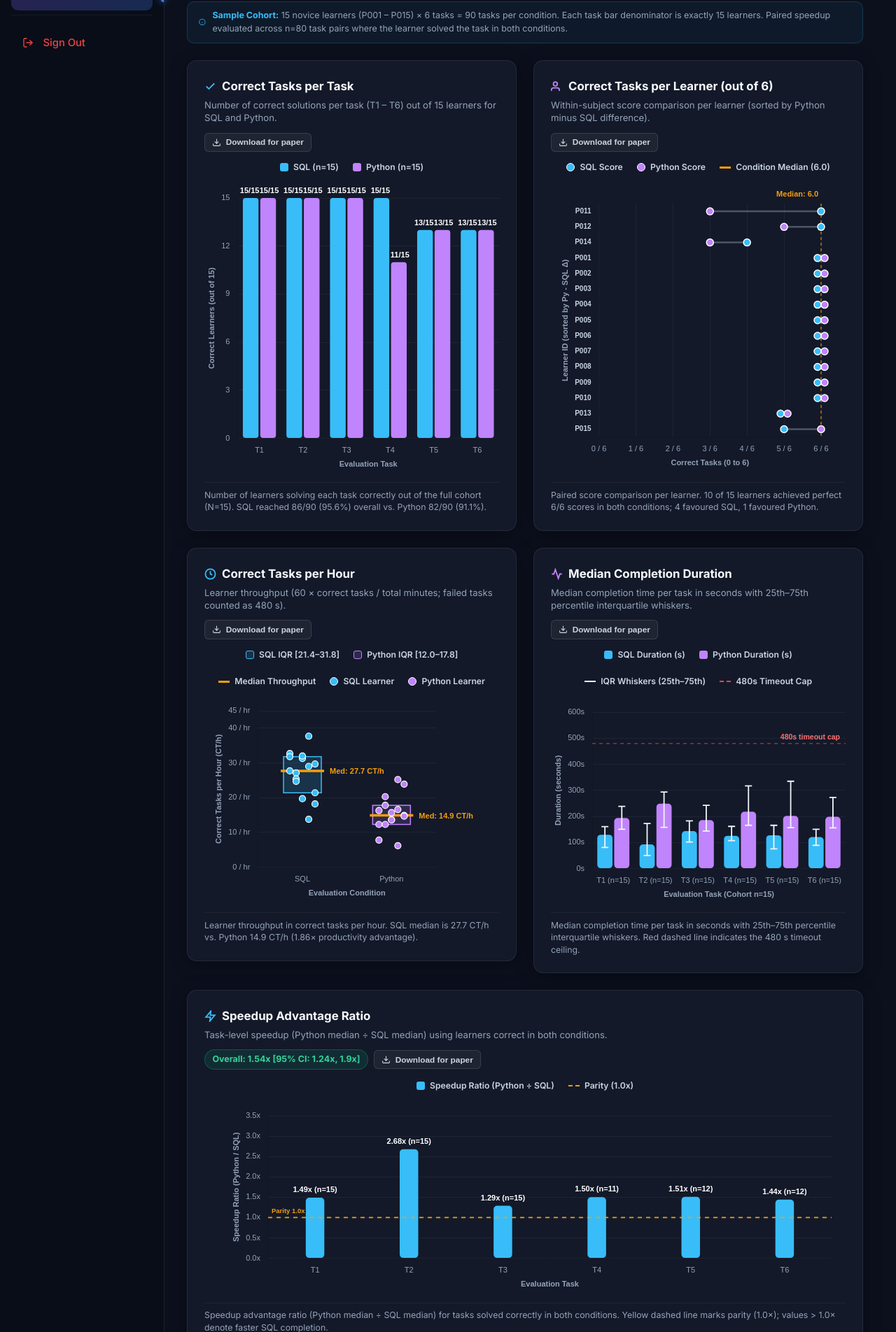
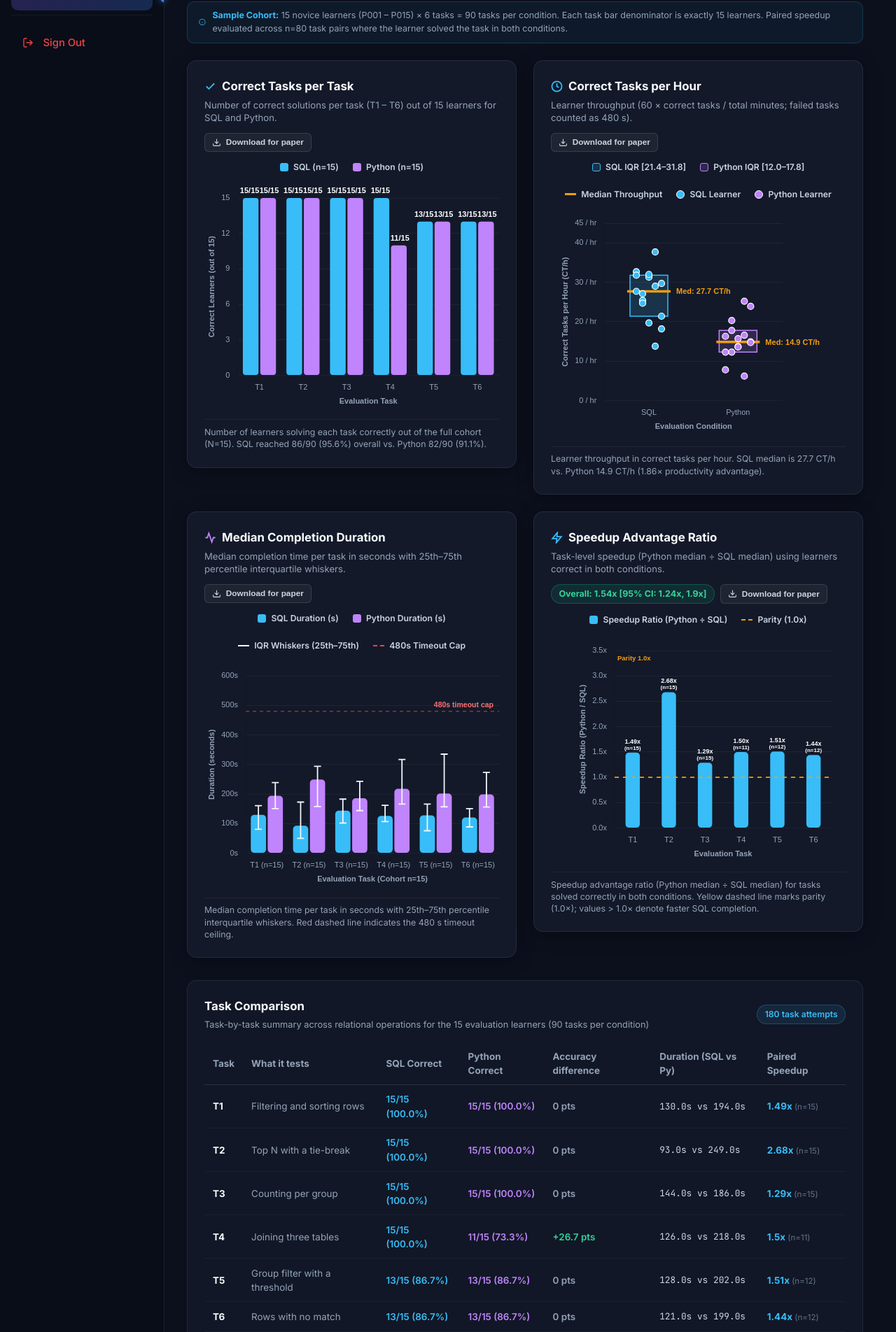
Before and after one commit to DeathKnell837/querylearn, a Flask app: page /dashboard/charts in a window 1280 px wide. Shown: the part 274-2178 px from the top of the page at 70% size. Run offline with Flask 3, Linux system fonts and the light colour scheme; a user stored in the database is signed in; data comes from the database, SQL or seed files in the repository.

Commit message:
feat(charts): redesign comparison page to balanced 2x2 primary grid and move diagnostic dumbbell to supplementary

```diff
--- a/templates/dashboard/charts.html
+++ b/templates/dashboard/charts.html
@@ -369,41 +369,13 @@
                     <div class="legend-item"><span class="legend-swatch sql"></span> SQL (n=15)</div>
                     <div class="legend-item"><span class="legend-swatch python"></span> Python (n=15)</div>
                 </div>
-                <div style="position: relative; height: 420px; width: 100%;">
+                <div style="position: relative; height: 330px; width: 100%;">
                     <canvas id="correctTasksChart"></canvas>
                 </div>
                 <p class="chart-caption">Number of learners solving each task correctly out of the full cohort (N=15). SQL reached 86/90 (95.6%) overall vs. Python 82/90 (91.1%).</p>
             </div>
 
-            <!-- Chart 2: Correct Tasks per Learner (out of 6) (Horizontal Paired Dot Plot sorted by diff) -->
-            <div class="analytics-card">
-                <div class="analytics-card-header">
-                    <div>
-                        <h3 class="analytics-card-title">
-                            <svg width="17" height="17" viewBox="0 0 24 24" fill="none" stroke="#c084fc" stroke-width="2.5"><path d="M17 21v-2a4 4 0 0 0-4-4H5a4 4 0 0 0-4 4v2"></path><circle cx="9" cy="7" r="4"></circle></svg>
-                            Correct Tasks per Learner (out of 6)
-                        </h3>
-                        <p class="analytics-card-sub">Within-subject score comparison per learner (sorted by Python minus SQL difference).</p>
-                    </div>
-                    <div class="header-actions">
-                        <button class="btn-paper-download" onclick="exportChartForPaper('learnerScoresChart', 'Figure_2_Correct_Tasks_per_Learner.png', 'Correct Tasks per Learner (out of 6)')">
-                            <svg width="13" height="13" viewBox="0 0 24 24" fill="none" stroke="currentColor" stroke-width="2"><path d="M21 15v4a2 2 0 0 1-2 2H5a2 2 0 0 1-2-2v-4"></path><polyline points="7 10 12 15 17 10"></polyline><line x1="12" y1="15" x2="12" y2="3"></line></svg>
-                            Download for paper
-                        </button>
-                    </div>
-                </div>
-                <div class="chart-legend-row">
-                    <div class="legend-item"><span class="legend-swatch circle-sql"></span> SQL Score</div>
-                    <div class="legend-item"><span class="legend-swatch circle-py"></span> Python Score</div>
-                    <div class="legend-item"><span class="legend-line med"></span> Condition Median (6.0)</div>
-                </div>
-                <div style="position: relative; height: 420px; width: 100%;">
-                    <canvas id="learnerScoresChart"></canvas>
-                </div>
-                <p class="chart-caption">Paired score comparison per learner. 10 of 15 learners achieved perfect 6/6 scores in both conditions; 4 favoured SQL, 1 favoured Python.</p>
-            </div>
-
-            <!-- Chart 3: Correct Tasks per Hour (Strip Plot + Jitter + Median placed in free space) -->
+            <!-- Figure 2: Correct Tasks per Hour (Strip Plot + Jitter + Median placed in free space) -->
             <div class="analytics-card">
                 <div class="analytics-card-header">
                     <div>
@@ -414,7 +386,7 @@
                         <p class="analytics-card-sub">Learner throughput (60 &times; correct tasks / total minutes; failed tasks counted as 480 s).</p>
                     </div>
                     <div class="header-actions">
-                        <button class="btn-paper-download" onclick="exportChartForPaper('ctPerHourChart', 'Figure_3_Correct_Tasks_per_Hour.png', 'Correct Tasks per Hour by Condition')">
+                        <button class="btn-paper-download" onclick="exportChartForPaper('ctPerHourChart', 'Figure_2_Correct_Tasks_per_Hour.png', 'Correct Tasks per Hour by Condition')">
                             <svg width="13" height="13" viewBox="0 0 24 24" fill="none" stroke="currentColor" stroke-width="2"><path d="M21 15v4a2 2 0 0 1-2 2H5a2 2 0 0 1-2-2v-4"></path><polyline points="7 10 12 15 17 10"></polyline><line x1="12" y1="15" x2="12" y2="3"></line></svg>
                             Download for paper
                         </button>
@@ -427,13 +399,13 @@
                     <div class="legend-item"><span class="legend-swatch circle-sql"></span> SQL Learner</div>
                     <div class="legend-item"><span class="legend-swatch circle-py"></span> Python Learner</div>
                 </div>
-                <div style="position: relative; height: 300px; width: 100%;">
+                <div style="position: relative; height: 330px; width: 100%;">
                     <canvas id="ctPerHourChart"></canvas>
                 </div>
                 <p class="chart-caption">Learner throughput in correct tasks per hour. SQL median is 27.7 CT/h vs. Python 14.9 CT/h (1.86&times; productivity advantage).</p>
             </div>
 
-            <!-- Chart 4: Median Completion Duration (Grouped Bars + IQR Whiskers + 480s cap dashed line) -->
+            <!-- Figure 3: Median Completion Duration (Grouped Bars + IQR Whiskers + 480s cap dashed line) -->
             <div class="analytics-card">
                 <div class="analytics-card-header">
                     <div>
@@ -444,7 +416,7 @@
                         <p class="analytics-card-sub">Median completion time per task in seconds with 25th&ndash;75th percentile interquartile whiskers.</p>
                     </div>
                     <div class="header-actions">
-                        <button class="btn-paper-download" onclick="exportChartForPaper('durationChart', 'Figure_4_Median_Completion_Duration.png', 'Median Completion Duration with IQR Whiskers')">
+                        <button class="btn-paper-download" onclick="exportChartForPaper('durationChart', 'Figure_3_Median_Completion_Duration.png', 'Median Completion Duration with IQR Whiskers')">
                             <svg width="13" height="13" viewBox="0 0 24 24" fill="none" stroke="currentColor" stroke-width="2"><path d="M21 15v4a2 2 0 0 1-2 2H5a2 2 0 0 1-2-2v-4"></path><polyline points="7 10 12 15 17 10"></polyline><line x1="12" y1="15" x2="12" y2="3"></line></svg>
                             Download for paper
                         </button>
@@ -456,14 +428,14 @@
                     <div class="legend-item"><span class="legend-line whisker"></span> IQR Whiskers (25th&ndash;75th)</div>
                     <div class="legend-item"><span class="legend-line cap"></span> 480s Timeout Cap</div>
                 </div>
-                <div style="position: relative; height: 300px; width: 100%;">
+                <div style="position: relative; height: 330px; width: 100%;">
                     <canvas id="durationChart"></canvas>
                 </div>
                 <p class="chart-caption">Median completion time per task in seconds with 25th&ndash;75th percentile interquartile whiskers. Red dashed line indicates the 480 s timeout ceiling.</p>
             </div>
 
-            <!-- Chart 5: Speedup Advantage Ratio (Single ratio bar per task, Parity line at left edge, clean 0.5 ticks) -->
-            <div class="analytics-card" style="grid-column: 1 / -1;">
+            <!-- Figure 4: Speedup Advantage Ratio (Single ratio bar per task, Parity line at left edge, clean 0.5 ticks) -->
+            <div class="analytics-card">
                 <div class="analytics-card-header">
                     <div>
                         <h3 class="analytics-card-title">
@@ -476,7 +448,7 @@
                         <span style="font-size: 0.78rem; font-weight: 700; color: #34d399; background: rgba(16, 185, 129, 0.12); border: 1px solid rgba(16, 185, 129, 0.3); border-radius: 9999px; padding: 0.25rem 0.65rem;">
                             Overall: {{ m.paired_time_ratio }}x [95% CI: {{ m.paired_ratio_ci_low }}x, {{ m.paired_ratio_ci_high }}x]
                         </span>
-                        <button class="btn-paper-download" onclick="exportChartForPaper('speedupChart', 'Figure_5_Speedup_Advantage_Ratio.png', 'Speedup Advantage Ratio (Paired Correct Tasks)')">
+                        <button class="btn-paper-download" onclick="exportChartForPaper('speedupChart', 'Figure_4_Speedup_Advantage_Ratio.png', 'Speedup Advantage Ratio (Paired Correct Tasks)')">
                             <svg width="13" height="13" viewBox="0 0 24 24" fill="none" stroke="currentColor" stroke-width="2"><path d="M21 15v4a2 2 0 0 1-2 2H5a2 2 0 0 1-2-2v-4"></path><polyline points="7 10 12 15 17 10"></polyline><line x1="12" y1="15" x2="12" y2="3"></line></svg>
                             Download for paper
                         </button>
@@ -486,7 +458,7 @@
                     <div class="legend-item"><span class="legend-swatch speedup"></span> Speedup Ratio (Python &divide; SQL)</div>
                     <div class="legend-item"><span class="legend-line parity"></span> Parity (1.0x)</div>
                 </div>
-                <div style="position: relative; height: 280px; width: 100%;">
+                <div style="position: relative; height: 330px; width: 100%;">
                     <canvas id="speedupChart"></canvas>
                 </div>
                 <p class="chart-caption">Speedup advantage ratio (Python median &divide; SQL median) for tasks solved correctly in both conditions. Yellow dashed line marks parity (1.0&times;); values &gt; 1.0&times; denote faster SQL completion.</p>
@@ -560,7 +560,7 @@
                                 <p class="analytics-card-sub">Average attempts required before reaching solution per task (T1 &ndash; T6).</p>
                             </div>
                             <div class="header-actions">
-                                <button class="btn-paper-download" onclick="exportChartForPaper('attemptChart', 'Figure_S1_Attempt_Distribution.png', 'Average Attempts per Task')">
+                                <button class="btn-paper-download" onclick="exportChartForPaper('attemptChart', 'Figure_S2_Attempt_Distribution.png', 'Average Attempts per Task')">
                                     <svg width="13" height="13" viewBox="0 0 24 24" fill="none" stroke="currentColor" stroke-width="2"><path d="M21 15v4a2 2 0 0 1-2 2H5a2 2 0 0 1-2-2v-4"></path><polyline points="7 10 12 15 17 10"></polyline><line x1="12" y1="15" x2="12" y2="3"></line></svg>
                                     Download for paper
                                 </button>
@@ -587,7 +587,7 @@
                                 <p class="analytics-card-sub">Comprehension score (0 to 18) by condition with median, IQR, and learner dots.</p>
                             </div>
                             <div class="header-actions">
-                                <button class="btn-paper-download" onclick="exportChartForPaper('comprehensionChart', 'Figure_S2_Code_Comprehension_Score.png', 'Code Comprehension Score Distribution (0-18)')">
+                                <button class="btn-paper-download" onclick="exportChartForPaper('comprehensionChart', 'Figure_S3_Code_Comprehension_Score.png', 'Code Comprehension Score Distribution (0-18)')">
                                     <svg width="13" height="13" viewBox="0 0 24 24" fill="none" stroke="currentColor" stroke-width="2"><path d="M21 15v4a2 2 0 0 1-2 2H5a2 2 0 0 1-2-2v-4"></path><polyline points="7 10 12 15 17 10"></polyline><line x1="12" y1="15" x2="12" y2="3"></line></svg>
                                     Download for paper
                                 </button>
@@ -600,14 +600,14 @@
                             <div class="legend-item"><span class="legend-swatch circle-sql"></span> SQL Learner</div>
                             <div class="legend-item"><span class="legend-swatch circle-py"></span> Python Learner</div>
                         </div>
-                        <div style="position: relative; height: 260px; width: 100%;">
+                        <div style="position: relative; height: 320px; width: 100%;">
                             <canvas id="comprehensionChart"></canvas>
                         </div>
                         <p class="chart-caption">Reading comprehension score (0 to 18) by condition with median crossbar, IQR range, and individual learner dots.</p>
                     </div>
 
-                    <!-- Chart 8: Survey Likert Responses by Condition -->
-                    <div class="analytics-card" style="grid-column: 1 / -1;">
+                    <!-- Figure S4: Survey Likert Responses by Condition -->
+                    <div class="analytics-card">
                         <div class="analytics-card-header">
                             <div>
                                 <h3 class="analytics-card-title">
@@ -617,7 +617,7 @@
                                 <p class="analytics-card-sub">Subjective evaluation items (Q1 &ndash; Q5) across SQL and Python conditions (100% stacked).</p>
                             </div>
                             <div class="header-actions">
-                                <button class="btn-paper-download" onclick="exportChartForPaper('surveyLikertChart', 'Figure_S3_Survey_Likert_Responses.png', 'Post-Condition Survey Likert Responses (Q1 to Q5)')">
+                                <button class="btn-paper-download" onclick="exportChartForPaper('surveyLikertChart', 'Figure_S4_Survey_Likert_Responses.png', 'Post-Condition Survey Likert Responses (Q1 to Q5)')">
                                     <svg width="13" height="13" viewBox="0 0 24 24" fill="none" stroke="currentColor" stroke-width="2"><path d="M21 15v4a2 2 0 0 1-2 2H5a2 2 0 0 1-2-2v-4"></path><polyline points="7 10 12 15 17 10"></polyline><line x1="12" y1="15" x2="12" y2="3"></line></svg>
                                     Download for paper
                                 </button>
@@ -1220,8 +1220,8 @@
                 hoverBackgroundColor: '#0284c7',
                 borderRadius: 5,
                 borderSkipped: false,
-                barPercentage: 0.38,
-                categoryPercentage: 0.52
+                barPercentage: 0.55,
+                categoryPercentage: 0.72
             }]
         },
         options: {
@@ -1684,7 +1684,7 @@
 
     document.querySelector('.supplementary-details')?.addEventListener('toggle', function() {
         if (this.open) {
-            ['attemptChart', 'comprehensionChart', 'surveyLikertChart'].forEach(id => {
+            ['learnerScoresChart', 'attemptChart', 'comprehensionChart', 'surveyLikertChart'].forEach(id => {
                 Chart.getChart(id)?.resize();
             });
         }
```
Also changed, not shown: other parts of templates/dashboard/charts.html (+34 -6 lines).
